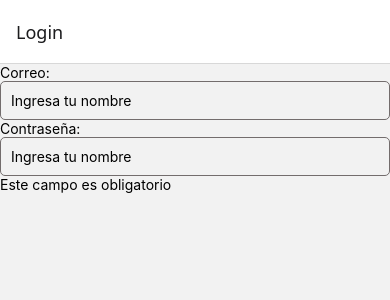
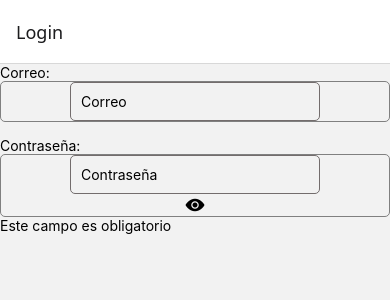
Before and after one commit to mjsalinas/ClasePrograMovil, a React Native app in the folder MiProyectoBaseFE/: screen /Login in a window 390 px wide. Shown: the top 300 px of the page. Built offline with nearby package versions, Linux system fonts and the light colour scheme.

Commit message:
uso de iconos, flujos de control, funciones y variables de estado

```diff
--- a/MiProyectoBaseFE/components/CustomInput.tsx
+++ b/MiProyectoBaseFE/components/CustomInput.tsx
@@ -1,5 +1,10 @@
-import { View, Text, TextInput, KeyboardTypeOptions,
-    StyleSheet } from "react-native";
+import {Ionicons} from "@expo/vector-icons";
+import React, { useState } from "react";
+import {
+    View, Text, TextInput, KeyboardTypeOptions,
+    StyleSheet,
+    TouchableOpacity
+} from "react-native";
 
 type Props = {
     label: string;
@@ -9,8 +14,11 @@ type Props = {
     required: boolean;
 }
 
-export default function CustomInput({label, value, type="text", onChange, required}: Props) {
-    const isSecure = type === 'password';
+export default function CustomInput({ label, value, type = "text", onChange, required }: Props) {
+    const [isPasswordVisible, setIsPasswordVisible] = useState(false);
+    const [isSecureText, setIsSecureText] = useState(type === 'password');
+
+    const isPasswordField = type === 'password';
     const keyboardType: KeyboardTypeOptions =
         /*Flujos de control: operador ternario: */
         type === 'email' ? 'email-address' :
@@ -18,36 +26,66 @@ export default function CustomInput({label, value, type="text", onChange, requir
                 : 'default';
 
     const getError = () => {
-        if(required && !value) return 'Este campo es obligatorio';
+        if (required && !value) return 'Este campo es obligatorio';
         /* evaluar si correo tiene @*/
-        if(type === 'email' && value.includes('@')) return 'Correo invalido';
+        if (type === 'email' && value.includes('@')) return 'Correo invalido';
         /*evaluar minimo de caracteres para contrasena*/
-        if(type === 'password' && value.length < 6) return 'Contraseña debe ser mas fuerte';
+        if (type === 'password' && value.length < 6) return 'Contraseña debe ser mas fuerte';
+        return null;
     };
     const error = getError();
 
-    return(
-        <View>
+    return (
+        <View style={styles.wrapper}>
+            <View style={error && styles.inputError}>
                 <Text>{label}:</Text>
+                <View style={styles.inputContainer}>
                     <TextInput
-                style = {styles.input}
-                placeholder={"Ingresa tu nombre"}
+                        style={styles.input}
+                        placeholder={label}
                         value={value}
                         onChangeText={onChange}
-                secureTextEntry = {isSecure}
+                        secureTextEntry={isSecureText}
                         keyboardType={keyboardType}
                     />
-            { <Text>{error}</Text> }
+                    {isPasswordField && (
+                        <TouchableOpacity
+                            onPress={()=>{
+                                setIsPasswordVisible(!isPasswordVisible);
+                                setIsSecureText(!isSecureText);
+                                }}>
+                        <Ionicons
+                               name={isPasswordVisible ? 'eye-off' : 'eye'}
+                               size={20} />
+                        </TouchableOpacity>)}
+                </View>
+
+            </View>
+            {error && <Text>{error}</Text>}
         </View>
     );
 };
 
 const styles = StyleSheet.create({
-    wrapper: {marginBottom: 15},
-    input:{
+    wrapper: { marginBottom: 15 },
+    input: {
         borderWidth: 1,
         borderColor: '#736d6d',
         padding: 10,
         borderRadius: 5,
+        width: 250,
+    },
+    error: {
+        color: 'red',
+        fontSize: 12,
+    },
+    inputContainer: {
+        alignItems: 'center',
+        borderWidth: 1,
+        borderRadius: 5,
+        borderColor: 'gray',
+    },
+    inputError: {
+        borderColor: 'red',
     }
 })
--- a/MiProyectoBaseFE/package.json
+++ b/MiProyectoBaseFE/package.json
@@ -15,6 +15,7 @@
     "expo-status-bar": "~2.2.3",
     "react": "19.0.0",
     "react-native": "0.79.1",
+    "react-native-ionicons": "^4.6.5",
     "react-navigation": "^5.0.0"
   },
   "devDependencies": {
```
Also changed, not shown: 1 other file (tests, documents, lock files or other folders). Lines whose indentation alone changed are shown as unchanged.
